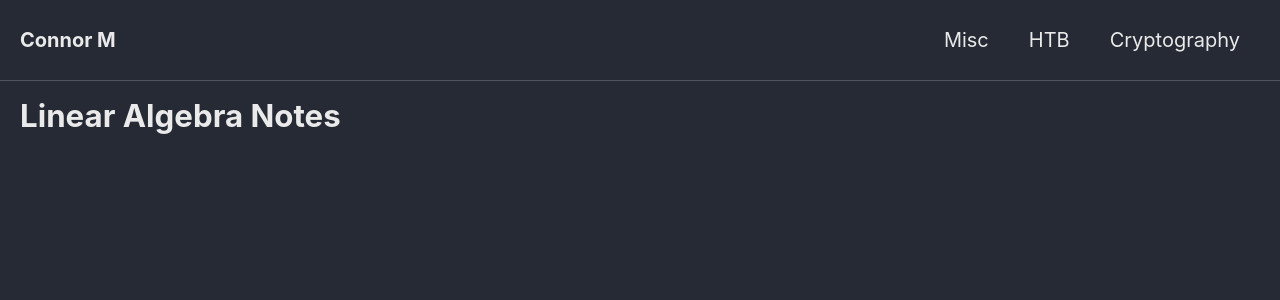
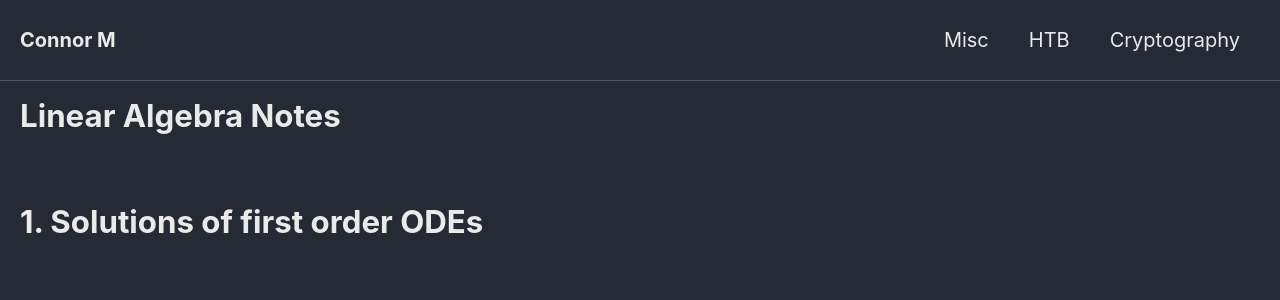
Before and after one commit to Connor-McCartney/Connor-McCartney.github.io, a Jekyll site: the page built from _pages/misc/linear-algebra.md, in a window 1280 px wide. Shown: the top 300 px of the page. Built offline with Jekyll 4.4.1, drawn with Linux system fonts in a browser that asks for light colours; cached includes are drawn as plain includes.

Commit message:
Update linear-algebra.md

```diff
--- a/_pages/misc/linear-algebra.md
+++ b/_pages/misc/linear-algebra.md
@@ -5,3 +5,6 @@ title: Linear Algebra Notes
 
 
 <br>
+
+
+# 1. Solutions of first order ODEs
```
